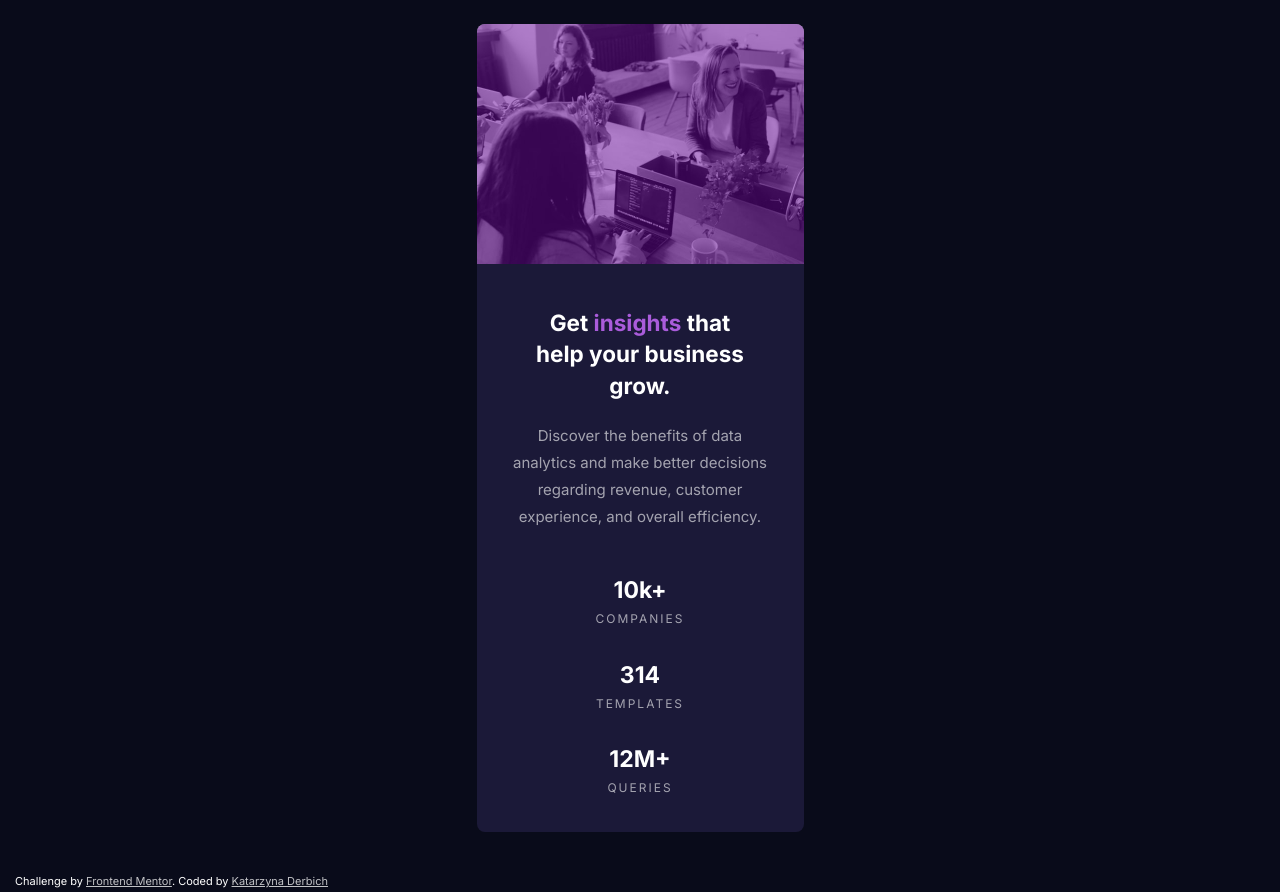
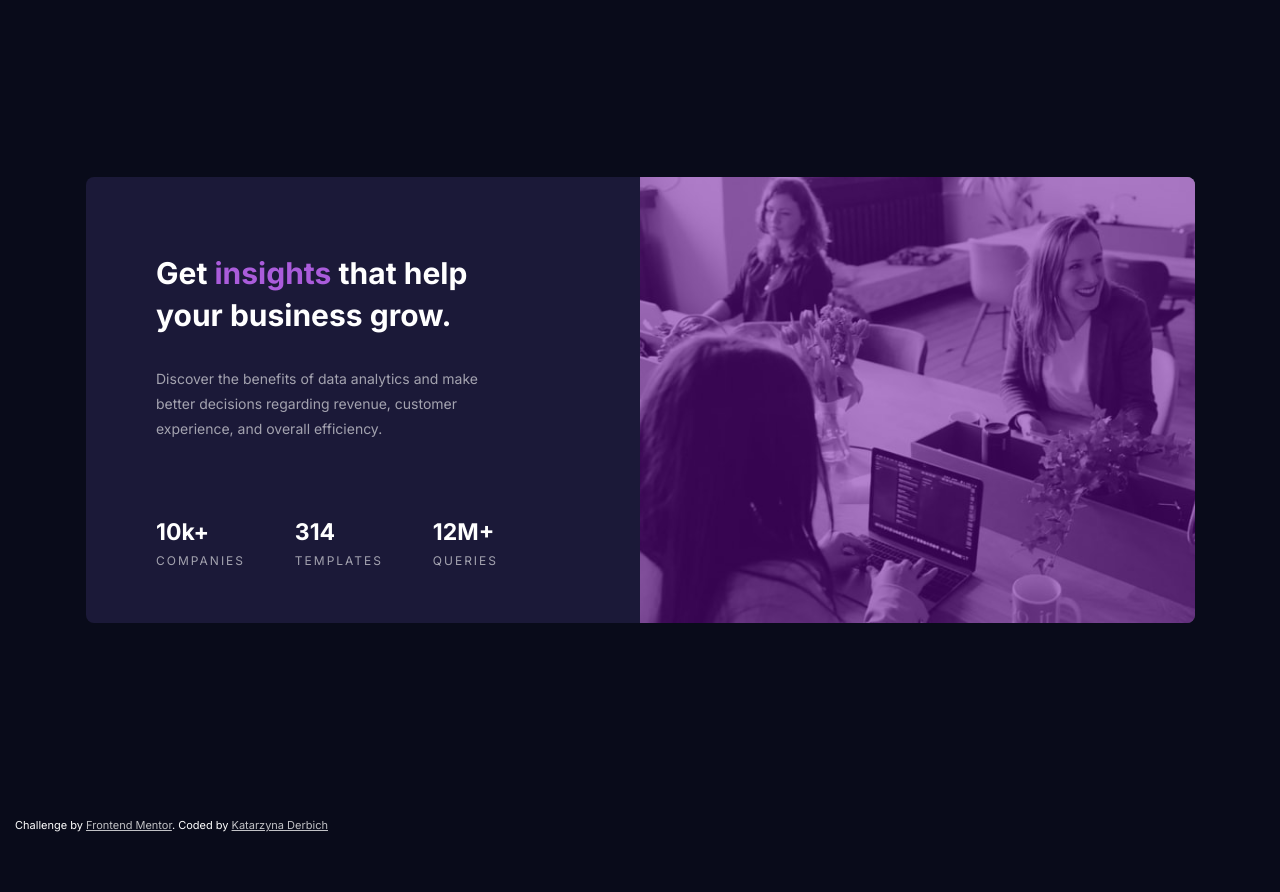
Before and after one commit to belie369/frontend-mentor-stats-preview-card-component, a plain HTML site: page index.html in a window 1280 px wide. After the commit the page ends 836 px from the top, so only its background shows below. Drawn offline with Linux system fonts and the light colour scheme.

Commit message:
Styled for desktop

```diff
--- a/scss/_large.scss
+++ b/scss/_large.scss
@@ -1,2 +1,45 @@
 @media (min-width: 992px) {
+	.wrapper {
+		height: 100vh;
+	}
+
+	.card {
+		display: flex;
+		flex-direction: row;
+		min-width: 1109px;
+		max-width: 1109px;
+		min-height: 446px;
+		max-height: 446px;
+
+		&__img {
+			min-width: 50%;
+			max-width: auto;
+			order: 1;
+		}
+
+		&__text {
+			margin: 5em 3em 4.5em 4.7em;
+			text-align: left;
+		}
+
+		&__headline {
+			margin: 0;
+			margin-bottom: 1em;
+			max-width: 85%;
+			font-size: 3rem;
+		}
+
+		&__description {
+			margin-bottom: 5em;
+			padding: 0;
+			max-width: 80%;
+			font-size: 1.4rem;
+		}
+
+		&__info {
+			display: inline-block;
+			margin-bottom: 0;
+			margin-right: 3.8em;
+		}
+	}
 }
```
Also changed, not shown: css/style.css, 1 other file.
